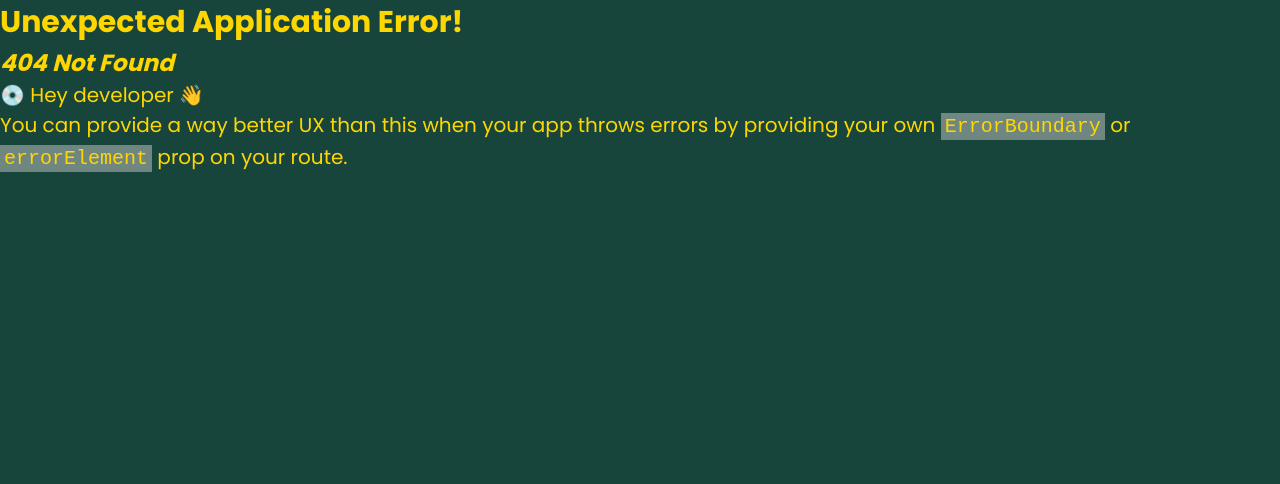
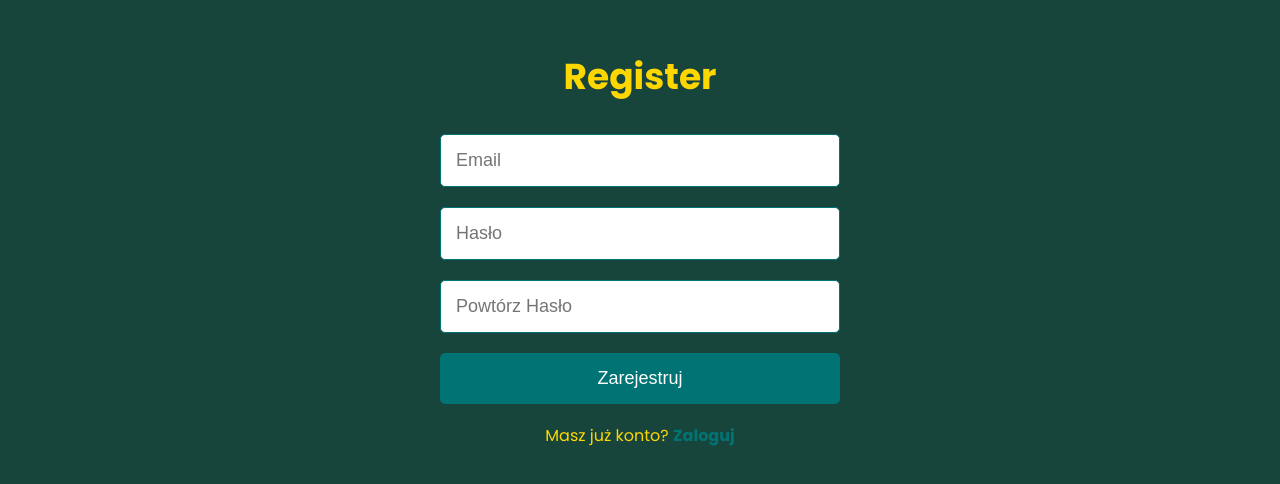
Before and after one commit to pdlc-t/hairdressing-sal00n-frontend, a React (Create React App) app: page /register in a window 1280 px wide. Before the commit this address had no page. Shown: the top 484 px of the page. Built offline with nearby package versions, Linux system fonts and the light colour scheme.

Commit message:
Login and register

```diff
--- a/src/App.jsx
+++ b/src/App.jsx
@@ -3,33 +3,52 @@ import {
   RouterProvider,
   createBrowserRouter,
   createRoutesFromElements,
-    Route
+  Route,
 } from 'react-router-dom';
 import InnerLayout from './layouts/inner-layout/InnerLayout';
 import HomePage from './pages/home-page/HomePage';
 import MakeAnAppointmentPage from './pages/make-an-appointment-page/MakeAnAppointmentPage';
 import KrolikPage from './pages/krolik-page/KrolikPage';
 import HistoryPage from './pages/history-page/HistoryPage';
-import OfferPage from "./pages/offer-page/OfferPage";
-import HairdresserPage from "./pages/hairdressers-page/HairdresserPage";
+import OfferPage from './pages/offer-page/OfferPage';
+import HairdresserPage from './pages/hairdressers-page/HairdresserPage';
+import LoginPage from './pages/login-page/LoginPage';
+import RegisterPage from './pages/register-page/RegisterPage';
+import LandingPage from './pages/landing-page/LandingPage';
+import ProtectedRoute from './components/protected-route/ProtectedRoute';
 import './global.css';
 
 function App() {
   const router = createBrowserRouter(
     createRoutesFromElements(
-            <Route path="/" element={<InnerLayout />}>
+      <>
+        {/* Public Routes */}
+        <Route path="/landing" element={<LandingPage />} />
+        <Route path="/login" element={<LoginPage />} />
+        <Route path="/register" element={<RegisterPage />} />
+
+        {/* Protected Routes */}
+        <Route
+          path="/"
+          element={
+            <ProtectedRoute>
+              <InnerLayout />
+            </ProtectedRoute>
+          }
+        >
+          <Route index element={<HomePage />} /> {/* Default route for "/" */}
           <Route path="home" element={<HomePage />} />
           <Route path="make an appointment" element={<MakeAnAppointmentPage />} />
           <Route path="visits history" element={<HistoryPage />} />
           <Route path="browse the offer" element={<OfferPage />} />
           <Route path="królik" element={<KrolikPage />} />
-                {/* Nowa trasa do strony fryzjerów */}
           <Route path="hairdressers" element={<HairdresserPage />} />
         </Route>
+      </>
     )
-    )
+  );
 
-    return <RouterProvider router={router} />
+  return <RouterProvider router={router} />;
 }
 
 export default App;
--- a/src/components/head-bar/AccountButton.jsx
+++ b/src/components/head-bar/AccountButton.jsx
@@ -1,17 +1,23 @@
-import React from 'react'
-import user from '../../assets/svg_images/other_icons/user.svg'
-import classes from './head-bar.module.css'
+import React from 'react';
+import { useNavigate } from 'react-router-dom';
+import user from '../../assets/svg_images/other_icons/user.svg';
+import classes from './head-bar.module.css';
 
 const AccountButton = () => {
+  const navigate = useNavigate();
+
+  const handleLogout = () => {
+    // Clear authentication data (e.g., token)
+    localStorage.removeItem('authToken'); // Remove the token from localStorage
+    navigate('/landing'); // Redirect to the landing page
+  };
+
   return (
-    <div className={`${classes.accountButton}`}>
-      <h2 >
-        User
-      </h2>
-      <img src={user} alt="user icon"/>
+    <div className={classes.accountButton} onClick={handleLogout}>
+      <h2>Logout</h2>
+      <img src={user} alt="user icon" />
+    </div>
+  );
+};
 
-    </div>
-  )
-}
-
-export default AccountButton
+export default AccountButton;
--- a/src/components/head-bar/head-bar.module.css
+++ b/src/components/head-bar/head-bar.module.css
@@ -31,3 +31,13 @@
 .accountButton h2 {
   font-size: 20px;
 }
+
+.accountButton:hover {
+  transform: scale(1.05);
+  box-shadow: 0 4px 8px rgba(0, 0, 0, 0.2);
+}
+
+.accountButton:active {
+  transform: scale(0.95);
+  box-shadow: 0 2px 4px rgba(0, 0, 0, 0.2);
+}
--- /dev/null
+++ b/src/components/protected-route/ProtectedRoute.jsx
@@ -0,0 +1,10 @@
+import React from 'react';
+import { Navigate } from 'react-router-dom';
+
+const ProtectedRoute = ({ children }) => {
+  const isAuthenticated = !!localStorage.getItem('authToken'); // Check if the user is logged in
+
+  return isAuthenticated ? children : <Navigate to="/landing" />;
+};
+
+export default ProtectedRoute;
--- /dev/null
+++ b/src/pages/landing-page/LandingPage.jsx
@@ -0,0 +1,26 @@
+import React from 'react';
+import { useNavigate } from 'react-router-dom';
+import classes from './landing-page.module.css';
+
+const LandingPage = () => {
+  const navigate = useNavigate();
+
+  const handleLoginRedirect = () => {
+    navigate('/login');
+  };
+
+  return (
+    <div className={classes.container}>
+      <h1 className={classes.title}>Welcome to Hairdressing Sal00n</h1>
+      <p className={classes.subtitle}>Your one-stop solution for all your hairdressing needs!</p>
+      <button className={classes.button} onClick={handleLoginRedirect}>
+        Login
+      </button>
+      <p className={classes.registerText}>
+        Don't have an account? <span onClick={() => navigate('/register')} className={classes.registerLink}>Register here</span>
+      </p>
+    </div>
+  );
+};
+
+export default LandingPage;
--- /dev/null
+++ b/src/pages/landing-page/landing-page.module.css
@@ -0,0 +1,53 @@
+.container {
+    display: flex;
+    flex-direction: column;
+    align-items: center;
+    justify-content: center;
+    height: 100vh;
+    background-color: #18453b;
+    color: #ffd700;
+    text-align: center;
+  }
+
+  .title {
+    font-size: 48px;
+    margin-bottom: 20px;
+  }
+
+  .subtitle {
+    font-size: 24px;
+    margin-bottom: 40px;
+  }
+
+  .button {
+    padding: 15px 30px;
+    background-color: #007474;
+    color: #fff;
+    border: none;
+    border-radius: 5px;
+    font-size: 18px;
+    cursor: pointer;
+    transition: background-color 0.3s ease;
+  }
+
+  .button:hover {
+    background-color: #005f5f;
+  }
+
+  .registerText {
+    margin-top: 20px;
+    font-size: 16px;
+    color: #ffd700;
+  }
+
+  .registerLink {
+    color: #007474;
+    text-decoration: underline;
+    cursor: pointer;
+    font-weight: bold;
+    transition: color 0.3s ease;
+  }
+
+  .registerLink:hover {
+    color: #005f5f;
+  }
--- /dev/null
+++ b/src/pages/login-page/LoginPage.jsx
@@ -0,0 +1,69 @@
+import React, { useState } from 'react';
+import { Link, useNavigate } from 'react-router-dom';
+import classes from './login-page.module.css';
+
+const LoginPage = () => {
+  const [username, setUsername] = useState('');
+  const [password, setPassword] = useState('');
+  const [error, setError] = useState('');
+  const navigate = useNavigate();
+
+  const handleLogin = async (e) => {
+    e.preventDefault();
+    setError('');
+
+    try {
+      const response = await fetch(`${process.env.REACT_APP_API_URL}/auth/login`, {
+        method: 'POST',
+        headers: {
+          'Content-Type': 'application/json',
+        },
+        body: JSON.stringify({ username, password }),
+      });
+
+      if (!response.ok) {
+        throw new Error('Invalid credentials');
+      }
+
+      const data = await response.json();
+      console.log('Login successful:', data);
+
+      // Save the token in localStorage
+      localStorage.setItem('authToken', data.token);
+
+      // Redirect to the home page
+      navigate('/home');
+    } catch (err) {
+      setError(err.message || 'An error occurred');
+    }
+  };
+
+  return (
+    <div className={classes.container}>
+      <h1>Login</h1>
+      <form className={classes.form} onSubmit={handleLogin}>
+        <input
+          type="text"
+          placeholder="Nazwa"
+          className={classes.input}
+          value={username}
+          onChange={(e) => setUsername(e.target.value)}
+        />
+        <input
+          type="password"
+          placeholder="Hasło"
+          className={classes.input}
+          value={password}
+          onChange={(e) => setPassword(e.target.value)}
+        />
+        {error && <p className={classes.error}>{error}</p>}
+        <button type="submit" className={classes.button}>Login</button>
+      </form>
+      <p className={classes.registerText}>
+        Nie masz konta? <Link to="/register" className={classes.registerLink}>Zarejestruj</Link>
+      </p>
+    </div>
+  );
+};
+
+export default LoginPage;
--- /dev/null
+++ b/src/pages/login-page/login-page.module.css
@@ -0,0 +1,60 @@
+.container {
+    display: flex;
+    flex-direction: column;
+    align-items: center;
+    justify-content: flex-start;
+    padding-top: 50px;
+    height: 100vh;
+    background-color: #18453b;
+    color: #ffd700;
+  }
+
+  h1 {
+    margin-bottom: 30px;
+    font-size: 36px;
+  }
+
+  .form {
+    display: flex;
+    flex-direction: column;
+    gap: 20px;
+    width: 400px;
+  }
+
+  .input {
+    padding: 15px;
+    border: 1px solid #007474;
+    border-radius: 5px;
+    font-size: 18px;
+  }
+
+  .button {
+    padding: 15px;
+    background-color: #007474;
+    color: #fff;
+    border: none;
+    border-radius: 5px;
+    cursor: pointer;
+    font-size: 18px;
+  }
+
+  .button:hover {
+    background-color: #005f5f;
+  }
+
+  .registerText {
+    margin-top: 20px;
+    font-size: 16px;
+    color: #ffd700;
+  }
+
+  .registerLink {
+    color: #007474;
+    text-decoration: none;
+    font-weight: bold;
+    transition: color 0.3s ease;
+  }
+
+  .registerLink:hover {
+    color: #005f5f;
+  }
--- /dev/null
+++ b/src/pages/register-page/RegisterPage.jsx
@@ -0,0 +1,80 @@
+import React, { useState } from 'react';
+import { Link, useNavigate } from 'react-router-dom';
+import classes from './register-page.module.css';
+
+const RegisterPage = () => {
+  const [email, setEmail] = useState('');
+  const [password, setPassword] = useState('');
+  const [confirmPassword, setConfirmPassword] = useState('');
+  const [error, setError] = useState('');
+  const navigate = useNavigate();
+
+  const handleRegister = async (e) => {
+    e.preventDefault();
+    setError('');
+
+    if (password !== confirmPassword) {
+      setError('Passwords do not match');
+      return;
+    }
+
+    try {
+      const response = await fetch(`${process.env.REACT_APP_API_URL}/auth/register`, {
+        method: 'POST',
+        headers: {
+          'Content-Type': 'application/json',
+        },
+        body: JSON.stringify({ email, password }),
+      });
+
+      if (!response.ok) {
+        throw new Error('Registration failed');
+      }
+
+      const data = await response.json();
+      console.log('Registration successful:', data);
+
+      // Assuming the backend returns a token upon successful registration
+      localStorage.setItem('authToken', data.token); // Save the token in localStorage
+      navigate('/home'); // Redirect to home page after registration
+    } catch (err) {
+      setError(err.message || 'An error occurred');
+    }
+  };
+
+  return (
+    <div className={classes.container}>
+      <h1>Register</h1>
+      <form className={classes.form} onSubmit={handleRegister}>
+        <input
+          type="email"
+          placeholder="Email"
+          className={classes.input}
+          value={email}
+          onChange={(e) => setEmail(e.target.value)}
+        />
+        <input
+          type="password"
+          placeholder="Hasło"
+          className={classes.input}
+          value={password}
+          onChange={(e) => setPassword(e.target.value)}
+        />
+        <input
+          type="password"
+          placeholder="Powtórz Hasło"
+          className={classes.input}
+          value={confirmPassword}
+          onChange={(e) => setConfirmPassword(e.target.value)}
+        />
+        {error && <p className={classes.error}>{error}</p>}
+        <button type="submit" className={classes.button}>Zarejestruj</button>
+      </form>
+      <p className={classes.loginText}>
+        Masz już konto? <Link to="/login" className={classes.loginLink}>Zaloguj</Link>
+      </p>
+    </div>
+  );
+};
+
+export default RegisterPage;
--- /dev/null
+++ b/src/pages/register-page/register-page.module.css
@@ -0,0 +1,60 @@
+.container {
+    display: flex;
+    flex-direction: column;
+    align-items: center;
+    justify-content: flex-start;
+    padding-top: 50px;
+    height: 100vh;
+    background-color: #18453b;
+    color: #ffd700;
+  }
+
+  h1 {
+    margin-bottom: 30px;
+    font-size: 36px;
+  }
+
+  .form {
+    display: flex;
+    flex-direction: column;
+    gap: 20px;
+    width: 400px;
+  }
+
+  .input {
+    padding: 15px;
+    border: 1px solid #007474;
+    border-radius: 5px;
+    font-size: 18px;
+  }
+
+  .button {
+    padding: 15px;
+    background-color: #007474;
+    color: #fff;
+    border: none;
+    border-radius: 5px;
+    cursor: pointer;
+    font-size: 18px;
+  }
+
+  .button:hover {
+    background-color: #005f5f;
+  }
+
+  .loginText {
+    margin-top: 20px;
+    font-size: 16px;
+    color: #ffd700;
+  }
+
+  .loginLink {
+    color: #007474;
+    text-decoration: none;
+    font-weight: bold;
+    transition: color 0.3s ease;
+  }
+
+  .loginLink:hover {
+    color: #005f5f;
+  }
```
Lines whose indentation alone changed are shown as unchanged.
